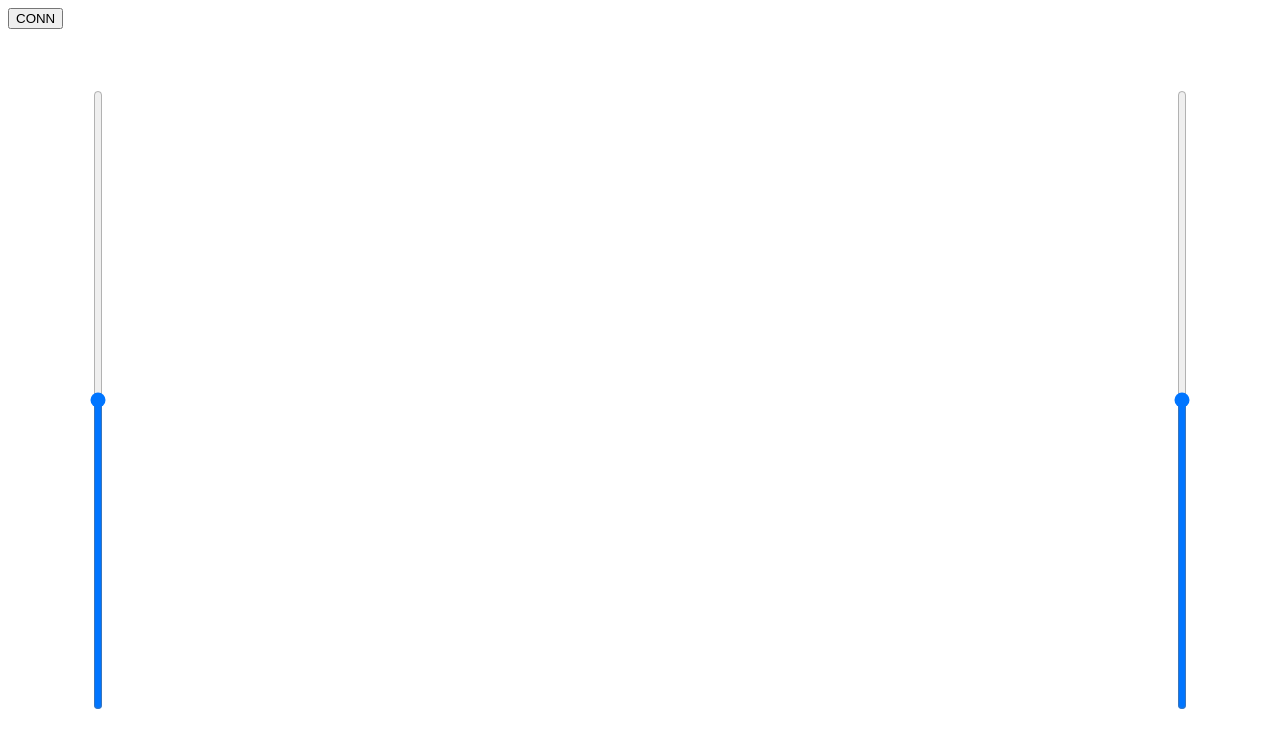
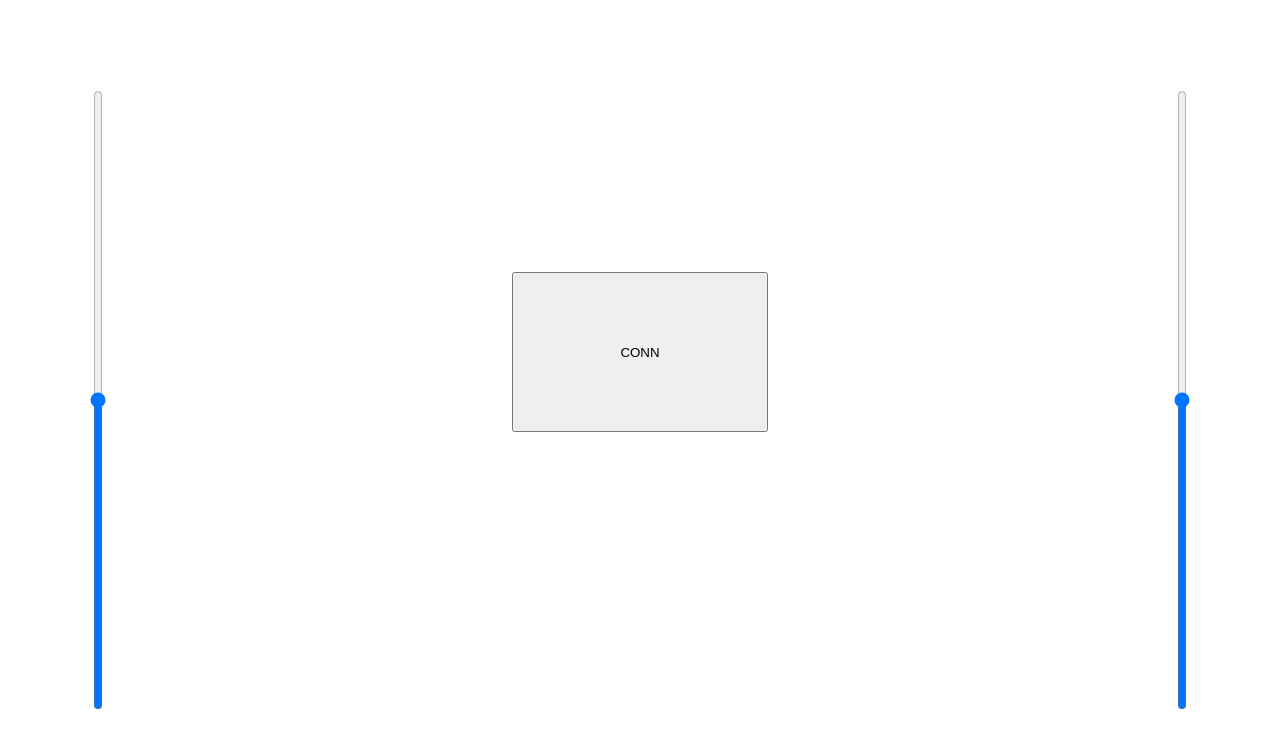
Before and after one commit to PaulisX/BT_Controller, a plain HTML site: page index.html in a window 1280 px wide. Drawn offline with Linux system fonts and the light colour scheme.

Commit message:
Update index.html

```diff
--- a/index.html
+++ b/index.html
@@ -8,7 +8,6 @@
 		margin: 7%;
 	}
 </style>
-<button type="button" onclick="connectToBluetoothDevice()">CONN</button>
 <div
 	class="slidecontainer"
 	style="
@@ -40,3 +39,18 @@
 		id="motB"
 	/>
 </div>
+<button
+	type="button"
+	onclick="connectToBluetoothDevice()"
+	style="
+		position: fixed;
+		width: 20%;
+		height: 20%;
+		top: 50%;
+		left: 50%;
+		margin-top: -10%; /* Negative half of height. */
+		margin-left: -10%; /* Negative half of width. */
+	"
+>
+	CONN
+</button>
```
